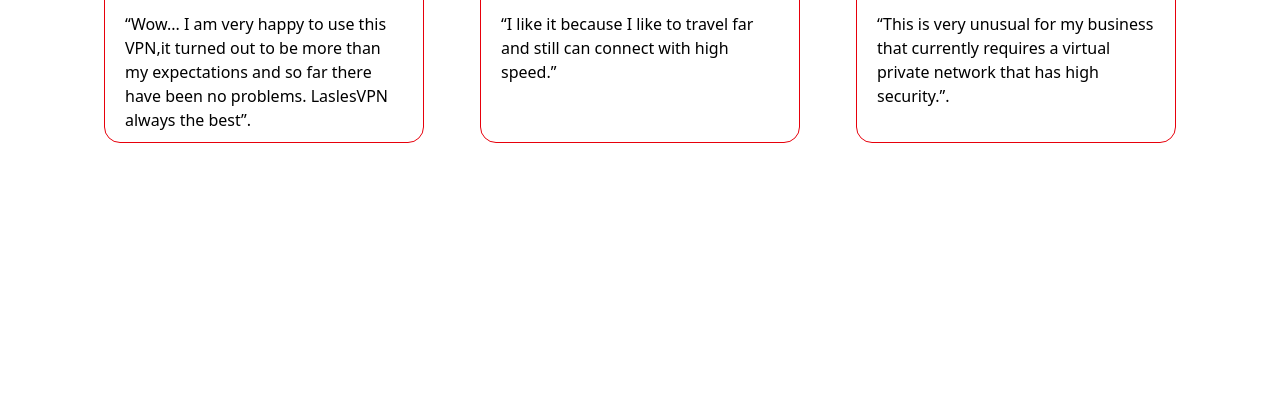
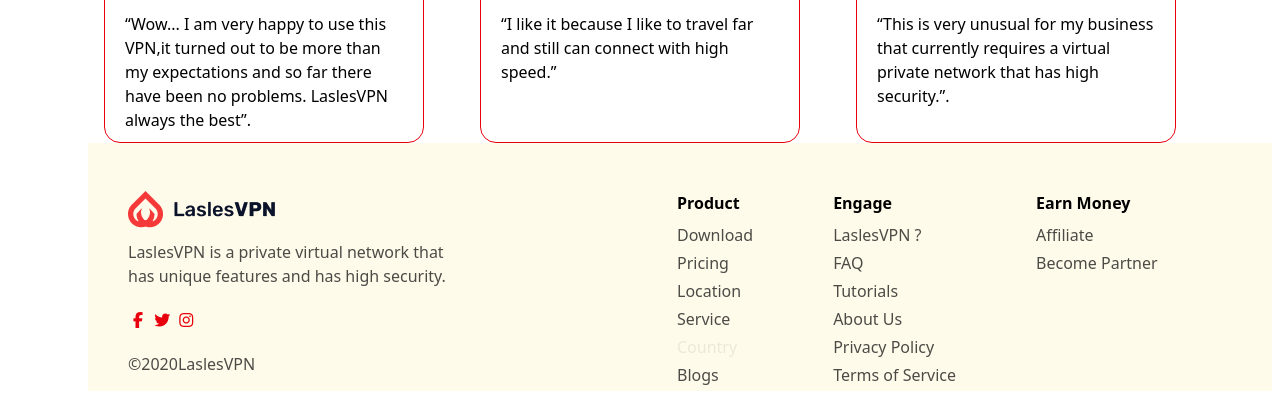
Before and after one commit to elyse-iradukunda/TailwindCss, a website: page public/index.html in a window 1280 px wide. Shown: the part 2164-2563 px from the top of the page. Before the commit the page ends 2315 px from the top, so only its background shows below. Drawn offline with nearby package versions, Linux system fonts and the light colour scheme.

Commit message:
to day's changes on this vpn cloning

```diff
--- a/public/index.html
+++ b/public/index.html
@@ -196,8 +196,45 @@
             </div>
         </div>
     </main>
-    <footer>
+    <footer class=" flex gap-20 bg-amber-50 ml-20">
 
+        <div class=" block justify-center" >
+           <img src="/assets/Logo.png"  class="pr-80  pl-10  mt-12" alt="">
+          <p class=" ml-10 mt-3 opacity-70"> LaslesVPN is a private virtual network that <br>
+            has unique features and has high security.</p>
+
+         <div class="mt-5 ml-10">
+             <i class="fa-brands fa-facebook-f text-red-600"></i>
+             <i class="fa-brands fa-twitter text-red-600"></i>
+             <i class="fa-brands fa-instagram text-red-600"></i>
+         </div>
+         <br>
+            <p class="ml-10 -mt-1 opacity-70" >©2020LaslesVPN</p>
+        </div>
+
+        <div class=" mt-12">
+            <p class="font-bold text-15 pb-2">Product</p>
+            <p class=" opacity-70 pb-1">Download</p>
+            <p class="opacity-70 pb-1">Pricing</p>
+            <p class="opacity-70 pb-1">Location</p>
+            <p class="opacity-70 pb-1">Service</p>
+            <p class="opacity-7 pb-1">Country</p>
+            <p class="opacity-70">Blogs</p>
+        </div>
+        <div class="mt-12">
+            <p class="font-bold text-15 pb-2">Engage</p>
+            <p class=" opacity-70 pb-1">LaslesVPN ? </p>
+            <p class="opacity-70 pb-1">FAQ</p>
+            <p class="opacity-70 pb-1">Tutorials</p>
+            <p class="opacity-70 pb-1">About Us</p>
+            <p class="opacity-70 pb-1">Privacy Policy</p>
+            <p class="opacity-70 pb-1">Terms of Service</p>
+        </div>
+        <div class="mt-12">
+            <p class="font-bold text-15 pb-2">Earn Money </p>
+            <p class=" opacity-70 pb-1">Affiliate</p>
+            <p class="opacity-70 pb-1">Become Partner</p>
+        </div>
     </footer>
 
 </body>
```
Also changed, not shown: package.json (+4 -3 lines), 1 other file.
